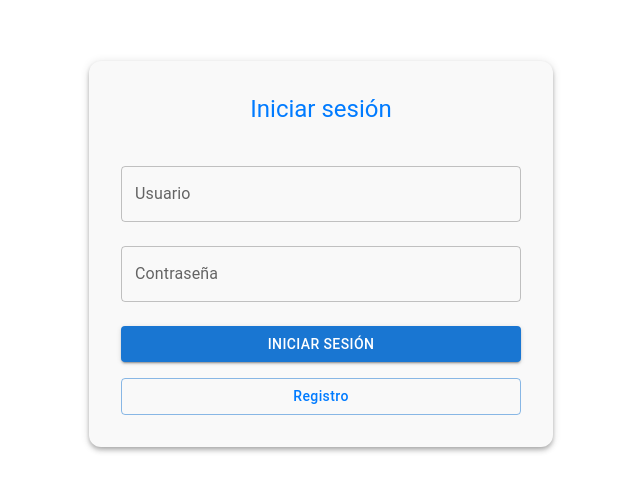
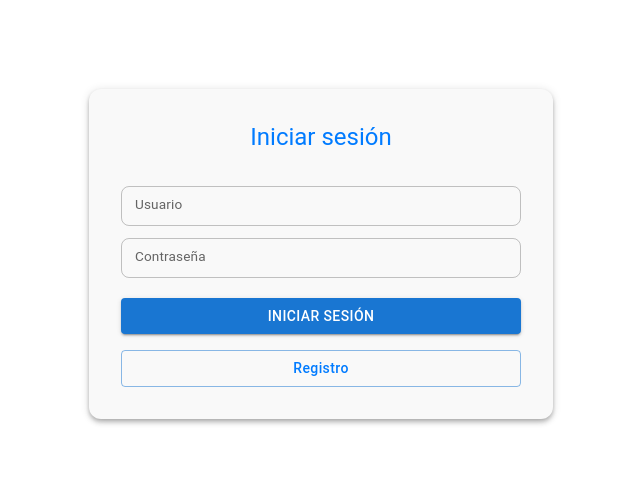
Before and after one commit to Brayan247/activosfijos-frontend, a React (Create React App) app: page /login in a window 1280 px wide. Shown: the part 162-654 px from the top of the page, without its empty margins (319-959 px from the left). Built offline with nearby package versions, Linux system fonts and the light colour scheme.

Commit message:
ChangeView:Cambios en Inputs

```diff
--- a/src/components/Input/SelectInput.tsx
+++ b/src/components/Input/SelectInput.tsx
@@ -1,5 +1,13 @@
 import React from "react";
-import { FormControl, InputLabel, Select, MenuItem, FormHelperText, SelectChangeEvent, Grid } from "@mui/material";
+import {
+  FormControl,
+  InputLabel,
+  Select,
+  MenuItem,
+  FormHelperText,
+  SelectChangeEvent,
+  Grid,
+} from "@mui/material";
 
 interface Option {
   value: string | number;
@@ -29,10 +37,27 @@ const SelectInput: React.FC<SelectInputProps> = ({
 }) => {
   return (
     <Grid size={{ xs: 12, md: 6 }}>
-      <FormControl fullWidth margin="normal" error={error} disabled={disabled}>
+      <FormControl
+        fullWidth
+        error={error}
+        disabled={disabled}
+        size="small"
+        margin="dense"
+      >
         {label && <InputLabel>{label}</InputLabel>}
 
-        <Select name={name} value={value} onChange={onChange} label={label}>
+        <Select
+          name={name}
+          value={value}
+          onChange={onChange}
+          label={label}
+          sx={{
+            borderRadius: "8px",
+            height: "40px",
+            display: "flex",
+            alignItems: "center",
+          }}
+        >
           {options.map((option) => (
             <MenuItem key={option.value} value={option.value}>
               {option.label}
--- a/src/components/Input/TextInput.tsx
+++ b/src/components/Input/TextInput.tsx
@@ -1,5 +1,5 @@
 import React from "react";
-import {TextField, Grid} from "@mui/material";
+import { TextField, Grid } from "@mui/material";
 
 interface TextInputProps {
   name: string;
@@ -20,7 +20,6 @@ const TextInput = ({
   placeholder,
   value,
   onChange,
-  onBlur,
   required = false,
   disabled = false,
   error = false,
@@ -34,12 +33,23 @@ const TextInput = ({
       label={placeholder}
       value={value}
       onChange={onChange}
-      onBlur={onBlur}
       required={required}
       disabled={disabled}
       error={error}
       helperText={helperText}
-      margin="normal"
+      size="small"
+      margin="dense"
+      InputProps={{
+        sx: {
+          borderRadius: "8px",
+          height: "40px", // <-- altura total del campo
+        },
+      }}
+      InputLabelProps={{
+        sx: {
+          fontSize: "0.85rem", // opcional, tamaño de label
+        },
+      }}
     />
   </Grid>
 );
--- a/src/features/auth/LoginPage.tsx
+++ b/src/features/auth/LoginPage.tsx
@@ -5,12 +5,10 @@ import { setToken } from "../../store/slices/authSlice";
 import { setAuthToken } from "../../services/axios";
 
 import { login } from "./authService";
-import TextField from "@mui/material/TextField";
-import Button from "@mui/material/Button";
-import Box from "@mui/material/Box";
-import Typography from "@mui/material/Typography";
-import Paper from "@mui/material/Paper";
+import {Button, Box, Typography, Paper} from "@mui/material"
 import { theme } from "../../style/theme";
+
+import TextInput from "../../components/Input/TextInput";
 
 const LoginPage = () => {
   const navigate = useNavigate();
@@ -76,23 +74,8 @@ const LoginPage = () => {
         </Typography>
 
         <Box component="form" onSubmit={handleSubmit}>
-          <TextField
-            fullWidth
-            label="Usuario"
-            name="username"
-            value={credentials.username}
-            onChange={handleChange}
-            margin="normal"
-          />
-          <TextField
-            fullWidth
-            label="Contraseña"
-            name="password"
-            type="password"
-            value={credentials.password}
-            onChange={handleChange}
-            margin="normal"
-          />
+          <TextInput name="username" onChange={handleChange} value={credentials.username} placeholder="Usuario" />
+          <TextInput name="password" onChange={handleChange} value={credentials.password} placeholder="Contraseña" />
           <Button type="submit" variant="contained" fullWidth sx={{ mt: 2 }}>
             Iniciar sesión
           </Button>
```
